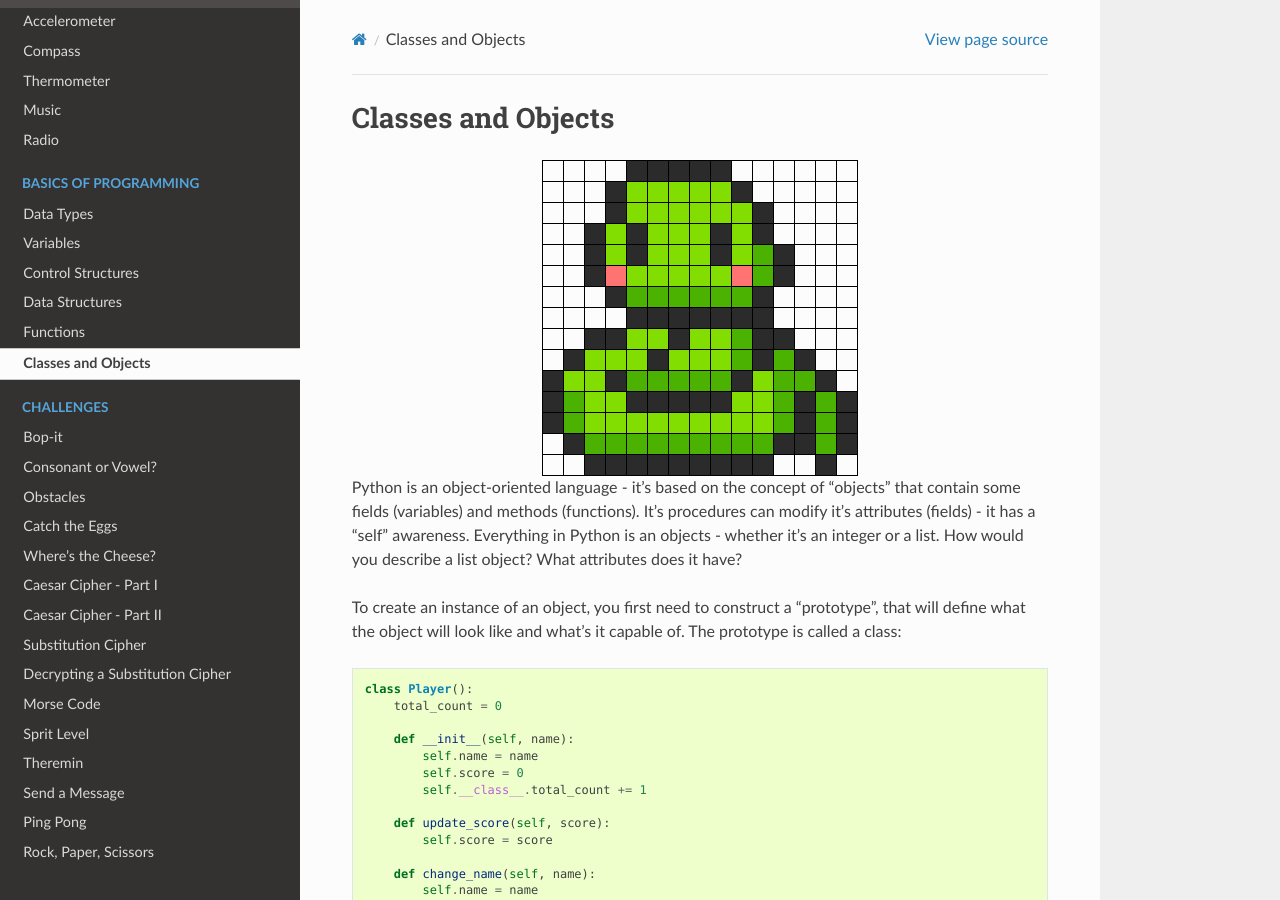
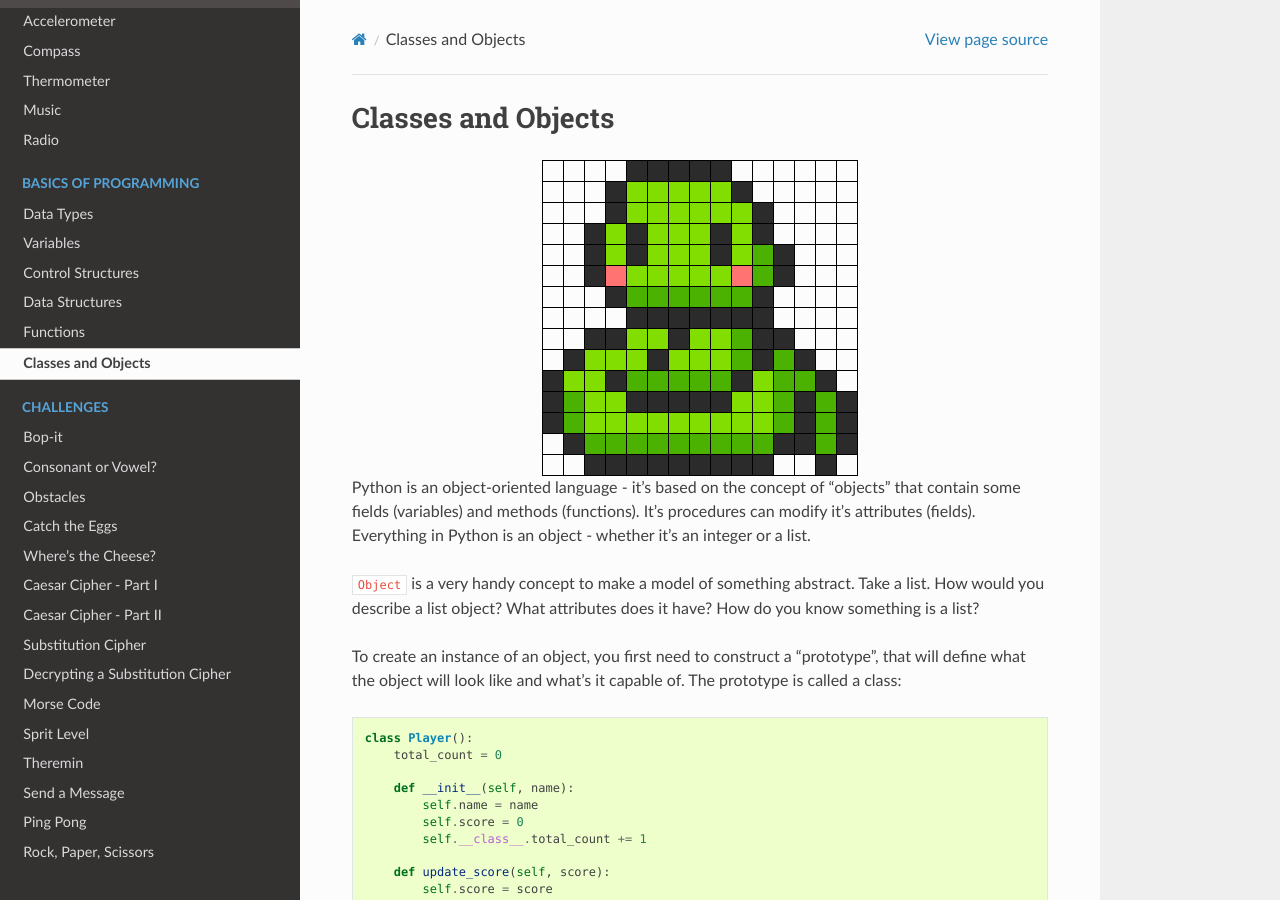
Before and after one commit to rharbird/microbit-challenges, a Sphinx documentation site: the page built from docs/source/basics/classes_objects.rst, in a window 1280 px wide and 900 px high. Built offline with Sphinx 7.4.7 and the Read the Docs theme 2.0.0, drawn with Linux system fonts in a browser that asks for light colours; pages that are not in the unit, such as notebooks, are missing from menus.

Commit message:
Add tip box

```diff
--- a/docs/source/basics/classes_objects.rst
+++ b/docs/source/basics/classes_objects.rst
@@ -6,8 +6,12 @@ Classes and Objects
 	 :align: center
 
 Python is an object-oriented language - it's based on the concept of "objects" that contain some fields (variables) and methods (functions). It's procedures can modify
-it's attributes (fields) - it has a "self" awareness. Everything in Python is an objects - whether it's an integer or a list. How would you describe a list object?
-What attributes does it have?
+it's attributes (fields). Everything in Python is an object - whether it's an integer or a list.
+
+``Object`` is a very handy concept to make a model of something abstract. Take a list. How would you describe a list object? What attributes does it have? How do you
+know something is a list?
+
+.. tip: Do you remember the ``dir(ClassName)`` command? It lists all the attributes and methods of a required class, such as ``dir(str)``.
 
 To create an instance of an object, you first need to construct a "prototype", that will define what the object will look like and what's it capable of. The prototype
 is called a class::
```
